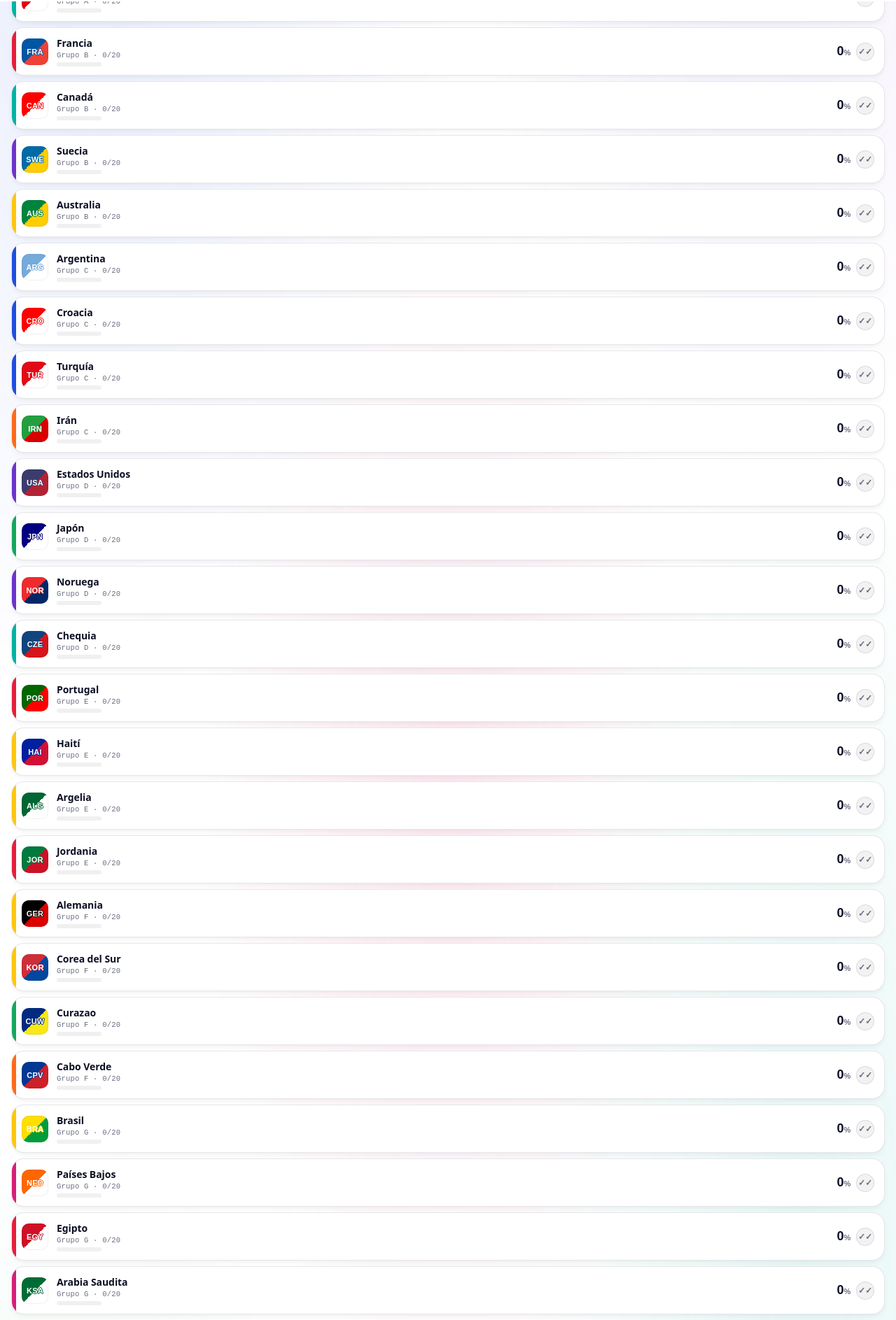
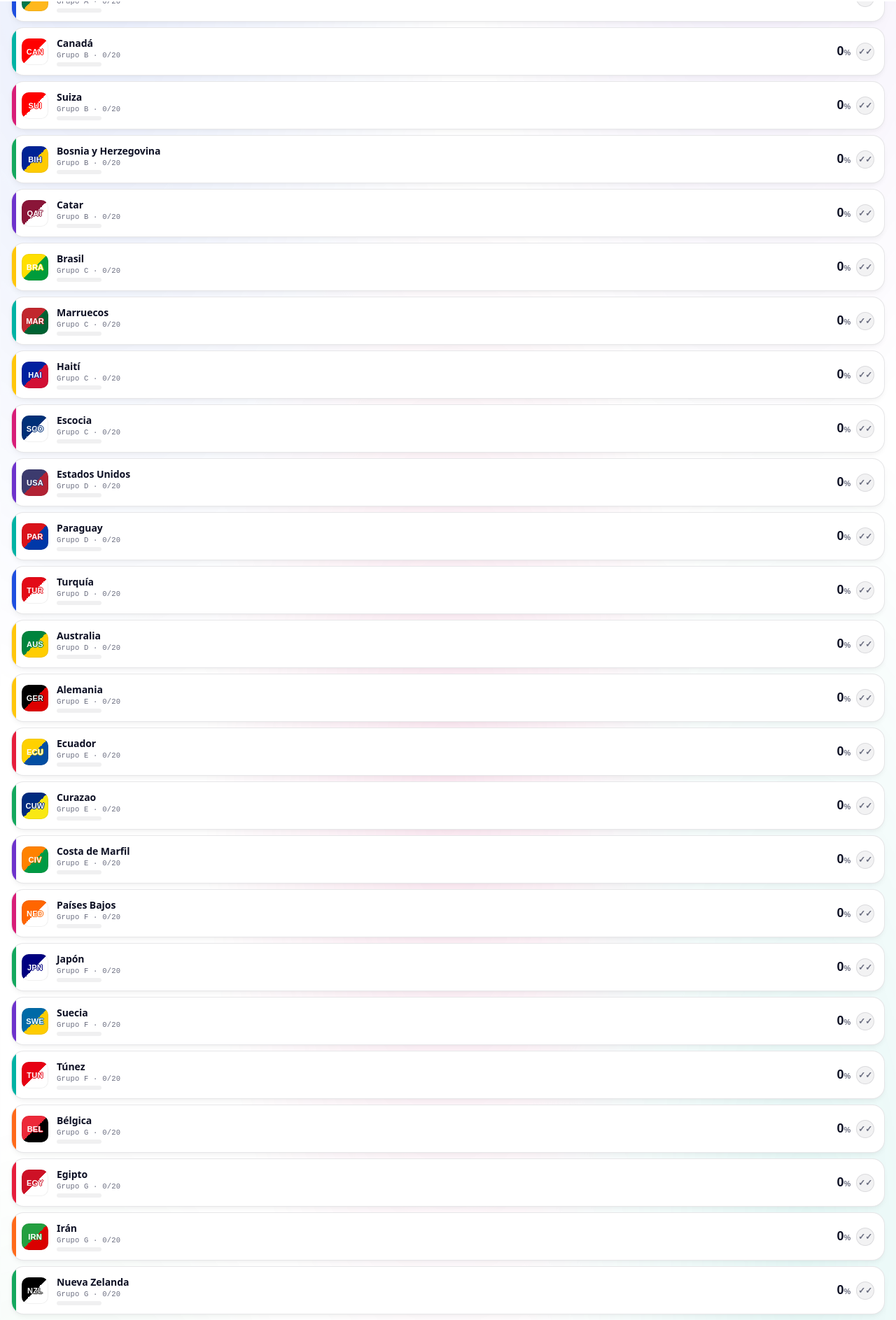
Before and after one commit to carmudgeon/mi-pana, a React (Vite) app: page / in a window 1280 px wide. Shown: the part 798-2685 px from the top of the page at 70% size. Built offline with nearby package versions, Linux system fonts and the light colour scheme; no server answers.

Commit message:
data: update team group assignments per official draw

```diff
--- a/src/data.js
+++ b/src/data.js
@@ -13,54 +13,54 @@ export const TEAM_ACCENT = {
 };
 
 export const TEAMS = [
-  { code: 'BRA', name: 'Brasil', group: 'G', c1: '#FFDF00', c2: '#009C3B', confed: 'CONMEBOL' },
-  { code: 'ARG', name: 'Argentina', group: 'C', c1: '#75AADB', c2: '#FFFFFF', confed: 'CONMEBOL' },
-  { code: 'FRA', name: 'Francia', group: 'B', c1: '#0055A4', c2: '#EF4135', confed: 'UEFA' },
+  { code: 'BRA', name: 'Brasil', group: 'C', c1: '#FFDF00', c2: '#009C3B', confed: 'CONMEBOL' },
+  { code: 'ARG', name: 'Argentina', group: 'J', c1: '#75AADB', c2: '#FFFFFF', confed: 'CONMEBOL' },
+  { code: 'FRA', name: 'Francia', group: 'I', c1: '#0055A4', c2: '#EF4135', confed: 'UEFA' },
   { code: 'MEX', name: 'México', group: 'A', c1: '#006847', c2: '#CE1126', confed: 'CONCACAF' },
   { code: 'USA', name: 'Estados Unidos', group: 'D', c1: '#3C3B6E', c2: '#B22234', confed: 'CONCACAF' },
-  { code: 'ESP', name: 'España', group: 'J', c1: '#C60B1E', c2: '#FFC400', confed: 'UEFA' },
+  { code: 'ESP', name: 'España', group: 'H', c1: '#C60B1E', c2: '#FFC400', confed: 'UEFA' },
   { code: 'CAN', name: 'Canadá', group: 'B', c1: '#FF0000', c2: '#FFFFFF', confed: 'CONCACAF' },
-  { code: 'COL', name: 'Colombia', group: 'J', c1: '#FCD116', c2: '#003893', confed: 'CONMEBOL' },
-  { code: 'GER', name: 'Alemania', group: 'F', c1: '#000000', c2: '#DD0000', confed: 'UEFA' },
-  { code: 'ENG', name: 'Inglaterra', group: 'A', c1: '#FFFFFF', c2: '#CF081F', confed: 'UEFA' },
-  { code: 'POR', name: 'Portugal', group: 'E', c1: '#006600', c2: '#FF0000', confed: 'UEFA' },
-  { code: 'NED', name: 'Países Bajos', group: 'G', c1: '#FF6600', c2: '#FFFFFF', confed: 'UEFA' },
+  { code: 'COL', name: 'Colombia', group: 'K', c1: '#FCD116', c2: '#003893', confed: 'CONMEBOL' },
+  { code: 'GER', name: 'Alemania', group: 'E', c1: '#000000', c2: '#DD0000', confed: 'UEFA' },
+  { code: 'ENG', name: 'Inglaterra', group: 'L', c1: '#FFFFFF', c2: '#CF081F', confed: 'UEFA' },
+  { code: 'POR', name: 'Portugal', group: 'K', c1: '#006600', c2: '#FF0000', confed: 'UEFA' },
+  { code: 'NED', name: 'Países Bajos', group: 'F', c1: '#FF6600', c2: '#FFFFFF', confed: 'UEFA' },
   { code: 'URU', name: 'Uruguay', group: 'H', c1: '#5CBFEB', c2: '#FFFFFF', confed: 'CONMEBOL' },
-  { code: 'CRO', name: 'Croacia', group: 'C', c1: '#FF0000', c2: '#FFFFFF', confed: 'UEFA' },
-  { code: 'MAR', name: 'Marruecos', group: 'J', c1: '#C1272D', c2: '#006233', confed: 'CAF' },
-  { code: 'JPN', name: 'Japón', group: 'D', c1: '#000080', c2: '#FFFFFF', confed: 'AFC' },
-  { code: 'KOR', name: 'Corea del Sur', group: 'F', c1: '#CD2E3A', c2: '#0047A0', confed: 'AFC' },
-  { code: 'SEN', name: 'Senegal', group: 'K', c1: '#009639', c2: '#FDEF42', confed: 'CAF' },
-  { code: 'ECU', name: 'Ecuador', group: 'K', c1: '#FFD100', c2: '#034EA2', confed: 'CONMEBOL' },
-  { code: 'SUI', name: 'Suiza', group: 'H', c1: '#FF0000', c2: '#FFFFFF', confed: 'UEFA' },
-  { code: 'NOR', name: 'Noruega', group: 'D', c1: '#EF2B2D', c2: '#002868', confed: 'UEFA' },
-  { code: 'PAN', name: 'Panamá', group: 'I', c1: '#DA121A', c2: '#003DA5', confed: 'CONCACAF' },
-  { code: 'PAR', name: 'Paraguay', group: 'L', c1: '#DA121A', c2: '#0038A8', confed: 'CONMEBOL' },
-  { code: 'CUW', name: 'Curazao', group: 'F', c1: '#002B7F', c2: '#F9E814', confed: 'CONCACAF' },
-  { code: 'HAI', name: 'Haití', group: 'E', c1: '#00209F', c2: '#D21034', confed: 'CONCACAF' },
-  { code: 'BEL', name: 'Bélgica', group: 'L', c1: '#ED2939', c2: '#000000', confed: 'UEFA' },
-  { code: 'AUT', name: 'Austria', group: 'K', c1: '#ED2939', c2: '#FFFFFF', confed: 'UEFA' },
-  { code: 'SCO', name: 'Escocia', group: 'I', c1: '#003078', c2: '#FFFFFF', confed: 'UEFA' },
-  { code: 'SWE', name: 'Suecia', group: 'B', c1: '#006AA7', c2: '#FECC00', confed: 'UEFA' },
-  { code: 'TUR', name: 'Turquía', group: 'C', c1: '#E30A17', c2: '#FFFFFF', confed: 'UEFA' },
-  { code: 'CZE', name: 'Chequia', group: 'D', c1: '#11457E', c2: '#D7141A', confed: 'UEFA' },
-  { code: 'BIH', name: 'Bosnia y Herzegovina', group: 'A', c1: '#002395', c2: '#FECB00', confed: 'UEFA' },
-  { code: 'ALG', name: 'Argelia', group: 'E', c1: '#006633', c2: '#FFFFFF', confed: 'CAF' },
-  { code: 'CPV', name: 'Cabo Verde', group: 'F', c1: '#003893', c2: '#CF2027', confed: 'CAF' },
+  { code: 'CRO', name: 'Croacia', group: 'L', c1: '#FF0000', c2: '#FFFFFF', confed: 'UEFA' },
+  { code: 'MAR', name: 'Marruecos', group: 'C', c1: '#C1272D', c2: '#006233', confed: 'CAF' },
+  { code: 'JPN', name: 'Japón', group: 'F', c1: '#000080', c2: '#FFFFFF', confed: 'AFC' },
+  { code: 'KOR', name: 'Corea del Sur', group: 'A', c1: '#CD2E3A', c2: '#0047A0', confed: 'AFC' },
+  { code: 'SEN', name: 'Senegal', group: 'I', c1: '#009639', c2: '#FDEF42', confed: 'CAF' },
+  { code: 'ECU', name: 'Ecuador', group: 'E', c1: '#FFD100', c2: '#034EA2', confed: 'CONMEBOL' },
+  { code: 'SUI', name: 'Suiza', group: 'B', c1: '#FF0000', c2: '#FFFFFF', confed: 'UEFA' },
+  { code: 'NOR', name: 'Noruega', group: 'I', c1: '#EF2B2D', c2: '#002868', confed: 'UEFA' },
+  { code: 'PAN', name: 'Panamá', group: 'L', c1: '#DA121A', c2: '#003DA5', confed: 'CONCACAF' },
+  { code: 'PAR', name: 'Paraguay', group: 'D', c1: '#DA121A', c2: '#0038A8', confed: 'CONMEBOL' },
+  { code: 'CUW', name: 'Curazao', group: 'E', c1: '#002B7F', c2: '#F9E814', confed: 'CONCACAF' },
+  { code: 'HAI', name: 'Haití', group: 'C', c1: '#00209F', c2: '#D21034', confed: 'CONCACAF' },
+  { code: 'BEL', name: 'Bélgica', group: 'G', c1: '#ED2939', c2: '#000000', confed: 'UEFA' },
+  { code: 'AUT', name: 'Austria', group: 'J', c1: '#ED2939', c2: '#FFFFFF', confed: 'UEFA' },
+  { code: 'SCO', name: 'Escocia', group: 'C', c1: '#003078', c2: '#FFFFFF', confed: 'UEFA' },
+  { code: 'SWE', name: 'Suecia', group: 'F', c1: '#006AA7', c2: '#FECC00', confed: 'UEFA' },
+  { code: 'TUR', name: 'Turquía', group: 'D', c1: '#E30A17', c2: '#FFFFFF', confed: 'UEFA' },
+  { code: 'CZE', name: 'Chequia', group: 'A', c1: '#11457E', c2: '#D7141A', confed: 'UEFA' },
+  { code: 'BIH', name: 'Bosnia y Herzegovina', group: 'B', c1: '#002395', c2: '#FECB00', confed: 'UEFA' },
+  { code: 'ALG', name: 'Argelia', group: 'J', c1: '#006633', c2: '#FFFFFF', confed: 'CAF' },
+  { code: 'CPV', name: 'Cabo Verde', group: 'H', c1: '#003893', c2: '#CF2027', confed: 'CAF' },
   { code: 'EGY', name: 'Egipto', group: 'G', c1: '#CE1126', c2: '#FFFFFF', confed: 'CAF' },
-  { code: 'GHA', name: 'Ghana', group: 'H', c1: '#006B3F', c2: '#FCD116', confed: 'CAF' },
-  { code: 'CIV', name: 'Costa de Marfil', group: 'I', c1: '#FF8200', c2: '#009A44', confed: 'CAF' },
-  { code: 'RSA', name: 'Sudáfrica', group: 'L', c1: '#007749', c2: '#FFB81C', confed: 'CAF' },
-  { code: 'TUN', name: 'Túnez', group: 'A', c1: '#E70013', c2: '#FFFFFF', confed: 'CAF' },
+  { code: 'GHA', name: 'Ghana', group: 'L', c1: '#006B3F', c2: '#FCD116', confed: 'CAF' },
+  { code: 'CIV', name: 'Costa de Marfil', group: 'E', c1: '#FF8200', c2: '#009A44', confed: 'CAF' },
+  { code: 'RSA', name: 'Sudáfrica', group: 'A', c1: '#007749', c2: '#FFB81C', confed: 'CAF' },
+  { code: 'TUN', name: 'Túnez', group: 'F', c1: '#E70013', c2: '#FFFFFF', confed: 'CAF' },
   { code: 'COD', name: 'RD del Congo', group: 'K', c1: '#007FFF', c2: '#CE1021', confed: 'CAF' },
-  { code: 'AUS', name: 'Australia', group: 'B', c1: '#00843D', c2: '#FFCD00', confed: 'AFC' },
-  { code: 'IRN', name: 'Irán', group: 'C', c1: '#239F40', c2: '#DA0000', confed: 'AFC' },
-  { code: 'JOR', name: 'Jordania', group: 'E', c1: '#007A3D', c2: '#CE1126', confed: 'AFC' },
-  { code: 'KSA', name: 'Arabia Saudita', group: 'G', c1: '#006C35', c2: '#FFFFFF', confed: 'AFC' },
-  { code: 'QAT', name: 'Catar', group: 'H', c1: '#8A1538', c2: '#FFFFFF', confed: 'AFC' },
-  { code: 'UZB', name: 'Uzbekistán', group: 'I', c1: '#1EB53A', c2: '#0099B5', confed: 'AFC' },
-  { code: 'IRQ', name: 'Irak', group: 'L', c1: '#007A3D', c2: '#FFFFFF', confed: 'AFC' },
-  { code: 'NZL', name: 'Nueva Zelanda', group: 'J', c1: '#000000', c2: '#FFFFFF', confed: 'OFC' },
+  { code: 'AUS', name: 'Australia', group: 'D', c1: '#00843D', c2: '#FFCD00', confed: 'AFC' },
+  { code: 'IRN', name: 'Irán', group: 'G', c1: '#239F40', c2: '#DA0000', confed: 'AFC' },
+  { code: 'JOR', name: 'Jordania', group: 'J', c1: '#007A3D', c2: '#CE1126', confed: 'AFC' },
+  { code: 'KSA', name: 'Arabia Saudita', group: 'H', c1: '#006C35', c2: '#FFFFFF', confed: 'AFC' },
+  { code: 'QAT', name: 'Catar', group: 'B', c1: '#8A1538', c2: '#FFFFFF', confed: 'AFC' },
+  { code: 'UZB', name: 'Uzbekistán', group: 'K', c1: '#1EB53A', c2: '#0099B5', confed: 'AFC' },
+  { code: 'IRQ', name: 'Irak', group: 'I', c1: '#007A3D', c2: '#FFFFFF', confed: 'AFC' },
+  { code: 'NZL', name: 'Nueva Zelanda', group: 'G', c1: '#000000', c2: '#FFFFFF', confed: 'OFC' },
 ];
 
 export function getTeamAccent(code) {
```
